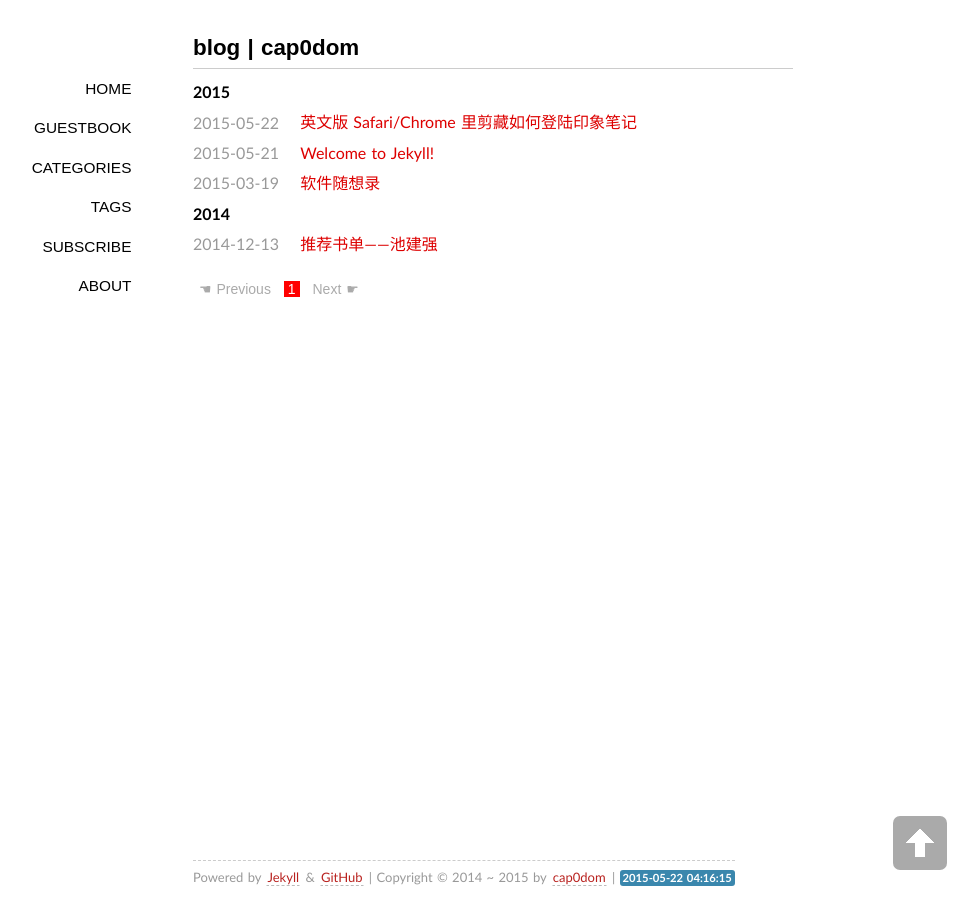
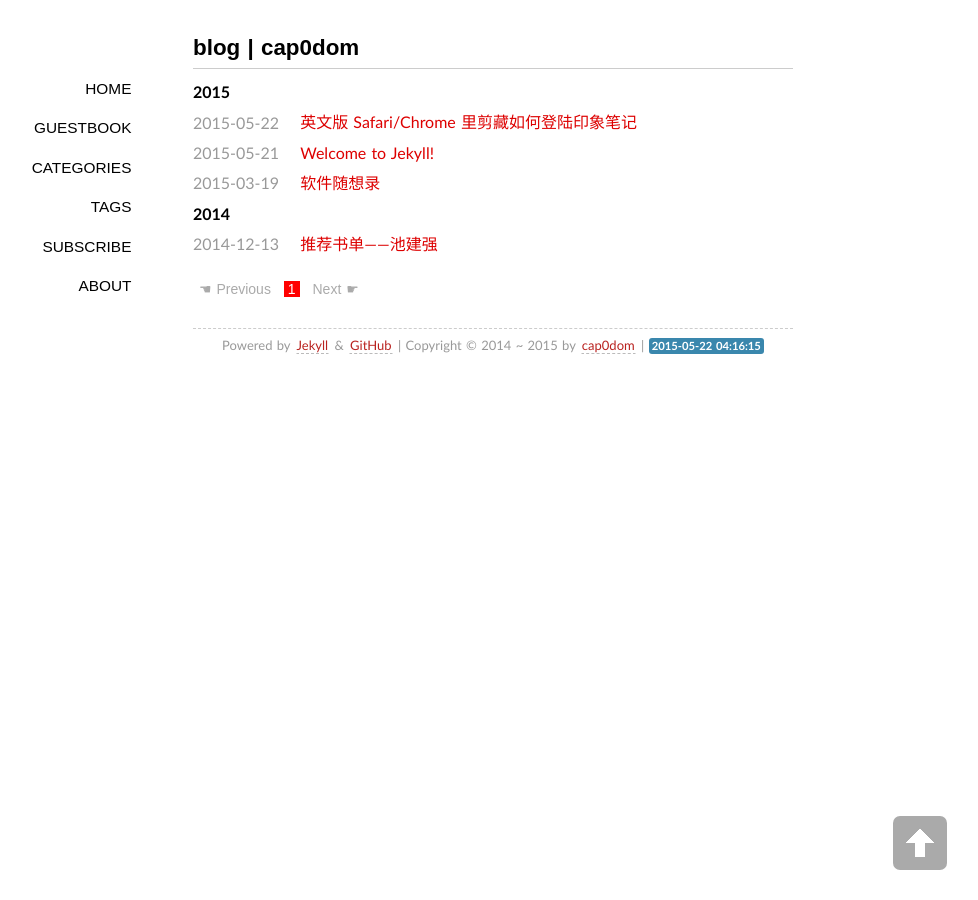
Before and after one commit to cap0dom/cap0dom.github.io, a Jekyll site: the page built from index.html, in a window 1280 px wide. Shown: the whole page, without its empty margins (147-1125 px from the left). Built offline with Jekyll 4.4.1, drawn with Linux system fonts in a browser that asks for light colours; some web fonts are replaced; the list of posts is cut into pages by our own code.

Commit message:
fix footer

```diff
--- a/_layouts/default.html
+++ b/_layouts/default.html
@@ -79,7 +79,7 @@ position:relative;
         </article>
       </div>
 
-      <footer id="id_footer">
+      <footer>
 	{% assign first_post = site.posts | last %}
 
         <p style="text-align:center;"><small>Powered by <a href="http://jekyllrb.com">Jekyll</a> & <a href="http://github.com">GitHub</a> | Copyright &copy; {{ first_post.date | date: "%Y" }} ~ {{ site.time | date: "%Y" }} by <a href="/about/">{{ site.author }}</a> | <span class="label label-info" id="timeSpan"></span></small></p>
```
